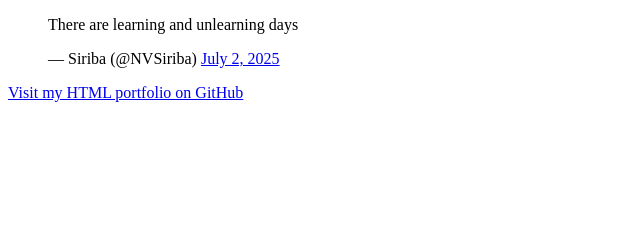
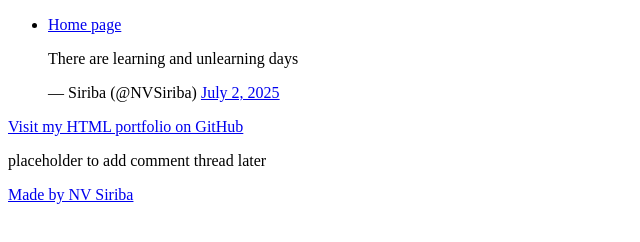
Before and after one commit to NV-Siriba/My_First_Portfolio, a plain HTML site: page html_basic/tweets.html in a window 1280 px wide. Shown: the whole page, without its empty margins (0-640 px from the left). Drawn offline with Linux system fonts and the light colour scheme.

Commit message:
Update tweets.html

```diff
--- a/html_basic/tweets.html
+++ b/html_basic/tweets.html
@@ -5,13 +5,34 @@
     <meta charset="UTF-8">
 </head>
 <body>
-    <blockquote class="twitter-tweet" data-theme="dark">
+    <header>
+        <ul>
+            <li>
+                <a href=" <a href="https://github.com/NV-Siriba/My_First_Portfolio/blob/main/html_basic/base_index.html">Home page</a>
+            </li>
+        </ul>
+    </header>
+    <main>
+        <article>
+            <blockquote class="twitter-tweet" data-theme="dark">
         <p lang="en" dir="ltr">There are learning and unlearning days</p>&mdash; Siriba (@NVSiriba) <a href="https://twitter.com/NVSiriba/status/1940314998204768630?ref_src=twsrc%5Etfw">July 2, 2025</a></blockquote> <script async src="https://platform.twitter.com/widgets.js" charset="utf-8"></script>
    <p> <a href="https://github.com/NV-Siriba/My_First_Portfolio/blob/main/html_basic/base_index.html">
   Visit my HTML portfolio on GitHub</a></p>
+        </article>
+<aside>
+    <p>placeholder to add comment thread later</p>
+</aside>
+    </main>
+    <footer>
+        <p> <a href="https://github.com/NV-Siriba/My_First_Portfolio/blob/main/html_basic/base_index.html">Made by NV Siriba </a></p>
+    </footer>
 </body>
 
 
 
 
 </html>
+
+
+
+</html>
```
